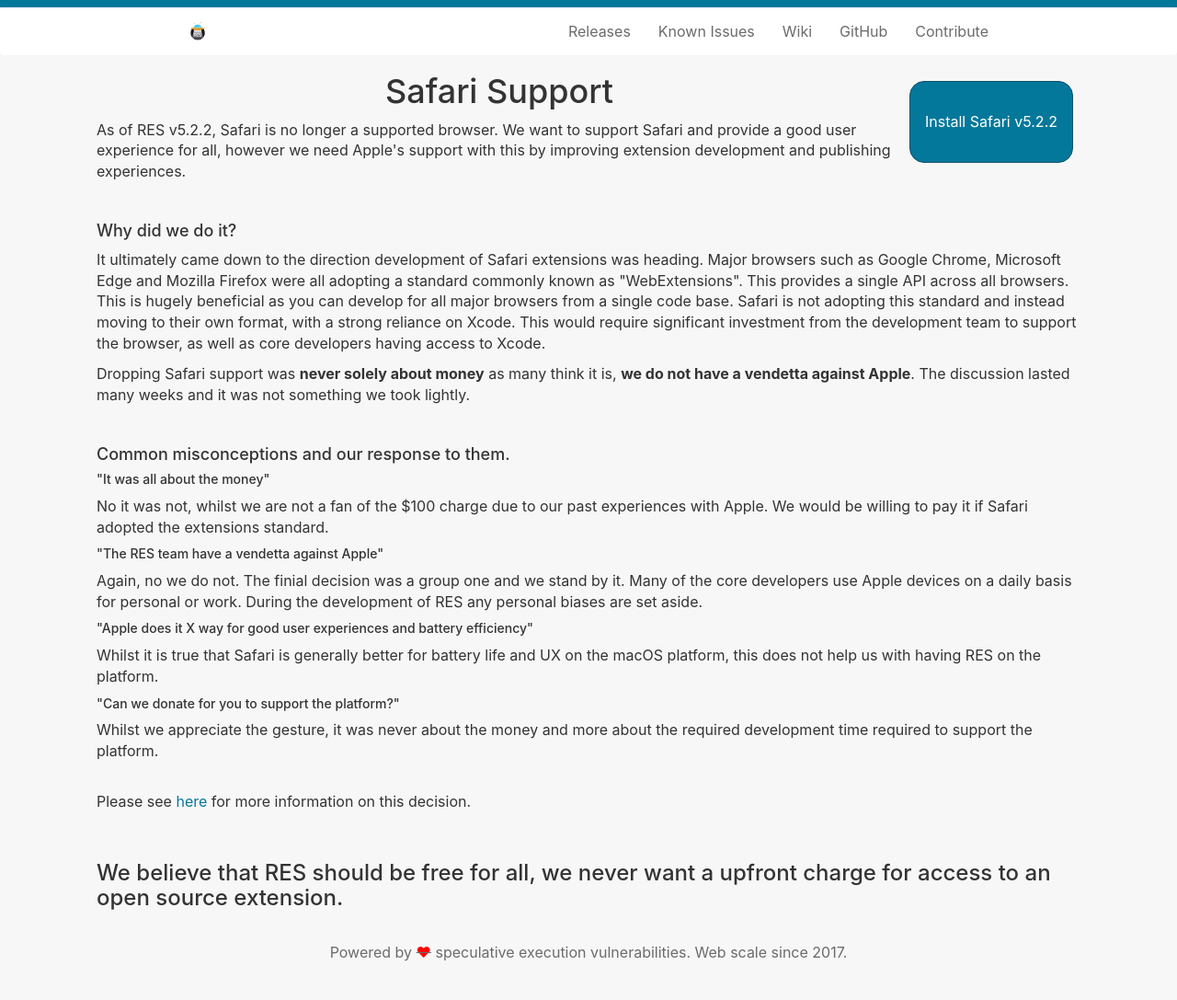
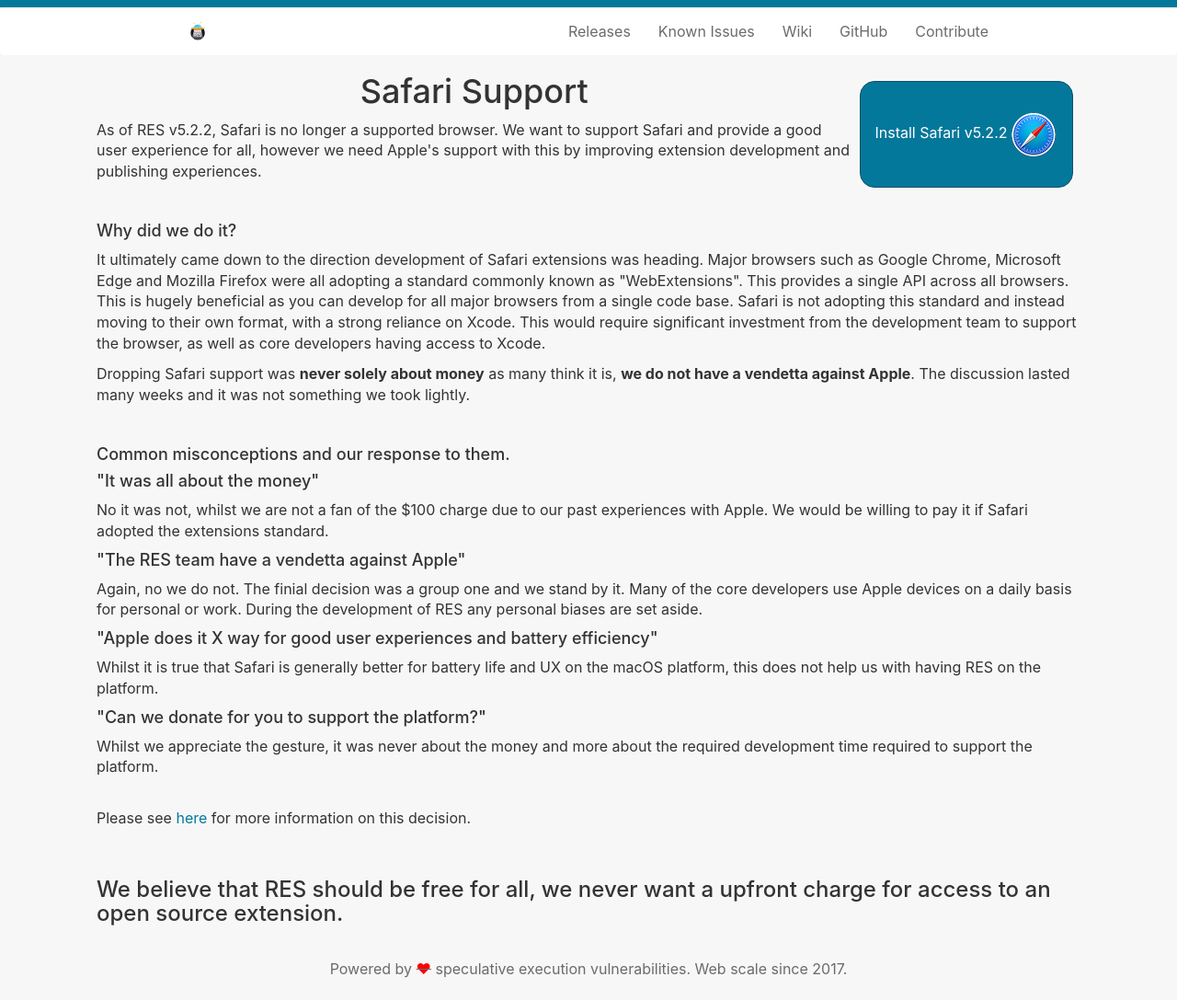
Before and after one commit to Reddit-Enhancement-Suite/Reddit-Enhancement-Suite.github.io, a Jekyll site: the page built from safari.html, in a window 1280 px wide. Shown: the whole page at 92% size. Built offline with Jekyll 4.4.1, drawn with Linux system fonts in a browser that asks for light colours.

Commit message:
Add logo and revert heading changes. Too small.

```diff
--- a/safari.html
+++ b/safari.html
@@ -3,7 +3,7 @@
 title: Safari Support
 ---
 
-<a href="/static/downloads/RES.safariextz" class="button" style="float: right">Install Safari v5.2.2</a>
+<a href="/static/downloads/RES.safariextz" class="button" style="float: right">Install Safari v5.2.2 <img title="Install in Safari" src="/static/img/safari.png"></a>
 
 <h1>Safari Support</h1>
 
@@ -21,16 +21,16 @@
 
 <h4>Common misconceptions and our response to them.</h4>
 
-<h5>"It was all about the money"</h5>
+<h4>"It was all about the money"</h4>
 <p>No it was not, whilst we are not a fan of the $100 charge due to our past experiences with Apple. We would be willing to pay it if Safari adopted the extensions standard.</p>
 
-<h5>"The RES team have a vendetta against Apple"</h5>
+<h4>"The RES team have a vendetta against Apple"</h4>
 <p>Again, no we do not. The finial decision was a group one and we stand by it. Many of the core developers use Apple devices on a daily basis for personal or work. During the development of RES any personal biases are set aside.</p>
 
-<h5>"Apple does it X way for good user experiences and battery efficiency"</h5>
+<h4>"Apple does it X way for good user experiences and battery efficiency"</h4>
 <p>Whilst it is true that Safari is generally better for battery life and UX on the macOS platform, this does not help us with having RES on the platform.</p>
 
-<h5>"Can we donate for you to support the platform?"</h5>
+<h4>"Can we donate for you to support the platform?"</h4>
 <p>Whilst we appreciate the gesture, it was never about the money and more about the required development time required to support the platform.</p>
 
 <br>
```
